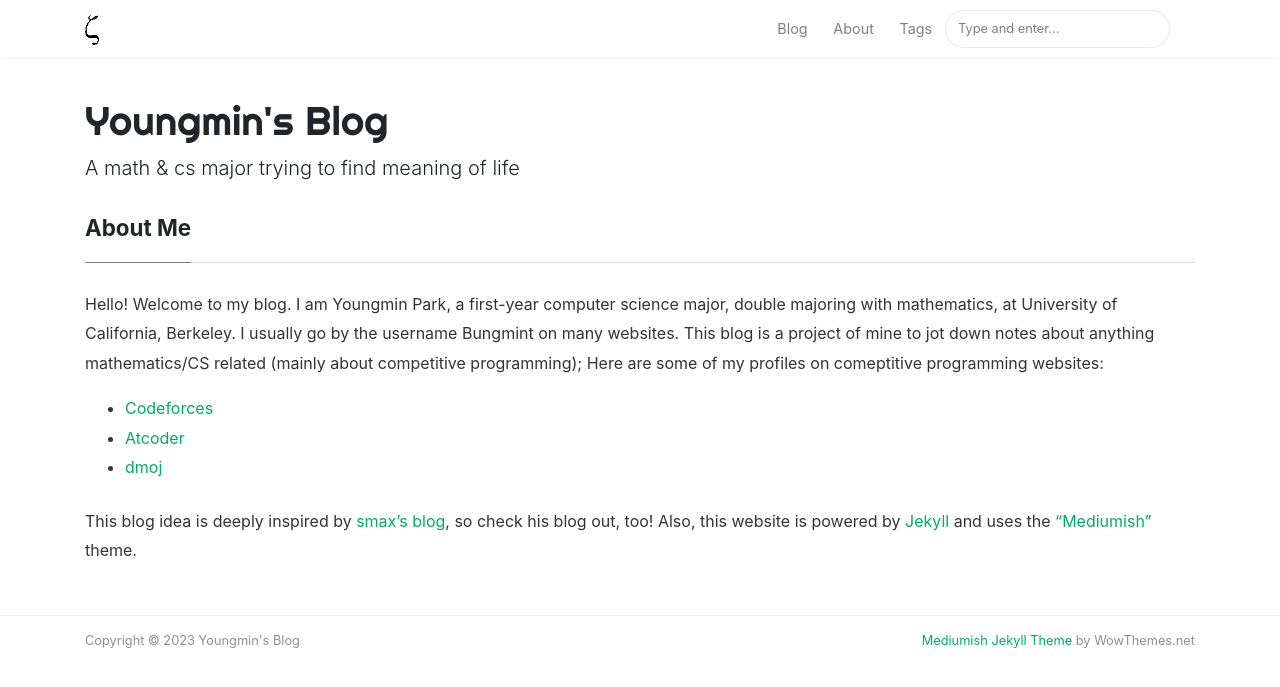
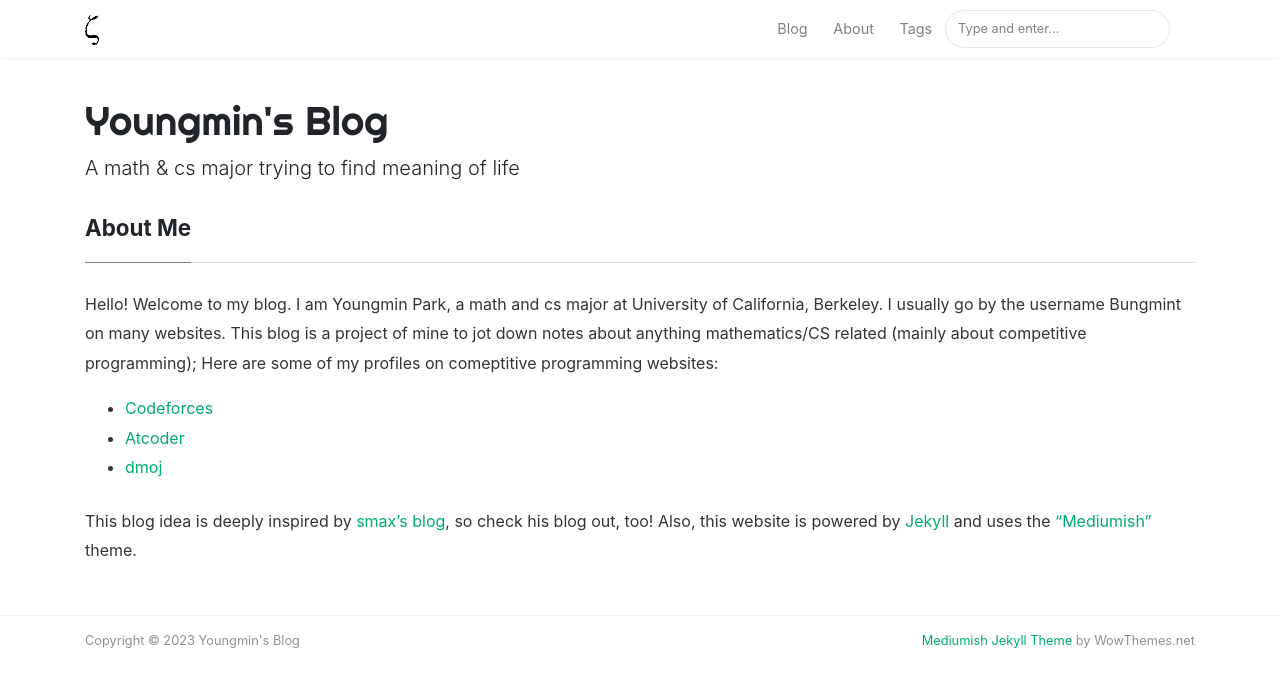
Before and after one commit to Bungmint/math-cs-blog, a Jekyll site: the page built from _pages/about.md, in a window 1280 px wide. Shown: the top 687 px of the page. Built offline with Jekyll 4.4.1, drawn with Linux system fonts in a browser that asks for light colours; nearby versions of some CDN libraries.

Commit message:
Update About Me page

```diff
--- a/_pages/about.md
+++ b/_pages/about.md
@@ -4,7 +4,7 @@ title: About Me
 permalink: /about
 ---
 
-Hello! Welcome to my blog. I am Youngmin Park, a first-year computer science major, double majoring with mathematics,
+Hello! Welcome to my blog. I am Youngmin Park, a math and cs major
 at University of California, Berkeley. I usually go by the username Bungmint on many websites. This blog
 is a project of mine to jot down notes about anything mathematics/CS related (mainly about competitive programming);
 Here are some of my profiles on comeptitive programming websites:
```
